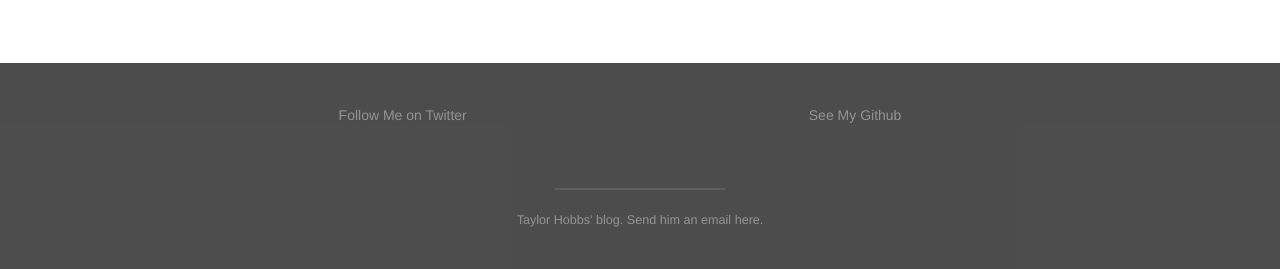
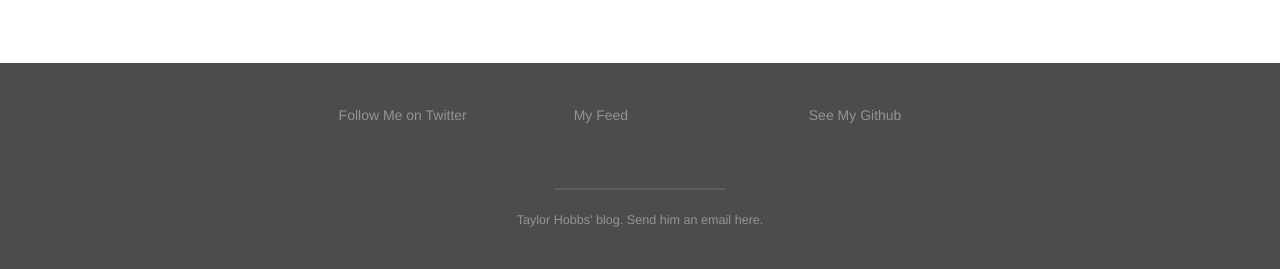
Before and after one commit to TayHobbs/TayHobbs.github.io, a Jekyll site: the page built from index.html, in a window 1280 px wide. Shown: the part 891-1160 px from the top of the page. Built offline with Jekyll 4.4.1, drawn with Linux system fonts in a browser that asks for light colours; nearby versions of some CDN libraries; library files that are not in the unit come from our copies.

Commit message:
Add feed link to footer
Because feedly can't find it.

```diff
--- a/_includes/footer.html
+++ b/_includes/footer.html
@@ -4,6 +4,7 @@
       <li><a href="https://twitter.com/{{ site.twitter_username }}">Follow Me on Twitter</a></li>
     </ul>
     <ul>
+      <li><a href="{{ site.baseurl }}/feed.xml">My Feed</a></li>
     </ul>
     <ul>
       <li><a href="https://github.com/{{ site.github_username }}">See My Github</a></li>
```
